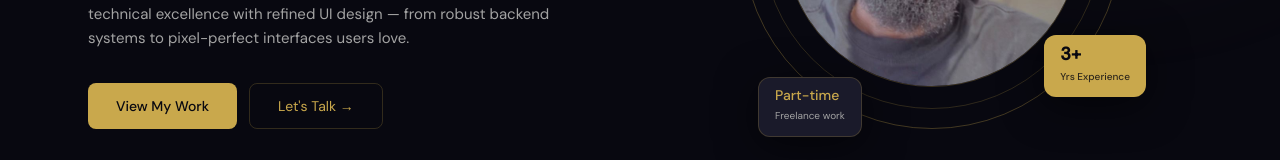
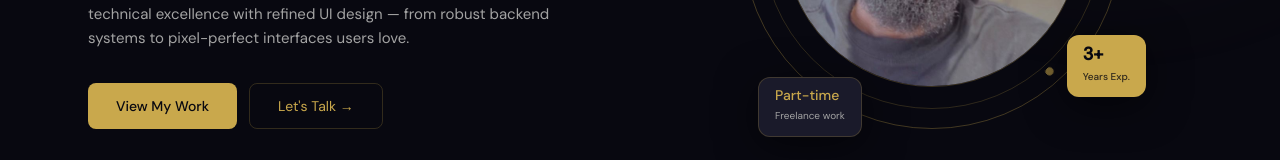
Before and after one commit to Emmirez/devclosure, a React (Vite) app in the folder frontend/: page / in a window 1280 px wide. Shown: the part 493-653 px from the top of the page. Built offline with nearby package versions, Linux system fonts and the light colour scheme; no server answers.

Commit message:
fix: change some text in hero.jsx

```diff
--- a/frontend/src/components/About.jsx
+++ b/frontend/src/components/About.jsx
@@ -7,7 +7,7 @@
 const stats = [
   { num: "30+", label: "Live Projects" },
   { num: "50+", label: "Clients Helped" },
-  { num: "2+", label: "Years Exp." },
+  { num: "3+", label: "Years Exp." },
   { num: "100%", label: "Commitment" },
 ];
 
--- a/frontend/src/components/Hero.jsx
+++ b/frontend/src/components/Hero.jsx
@@ -130,7 +130,7 @@
                 3+
               </span>
               <span className="text-[10px] font-medium opacity-80">
-                Yrs Experience
+                Years Exp.
               </span>
             </div>
             <div className="absolute -bottom-2 left-4 bg-[#13131E] dark:bg-[#1A1A2A] border border-gold-border rounded-xl px-4 py-2.5 shadow-card">
```
